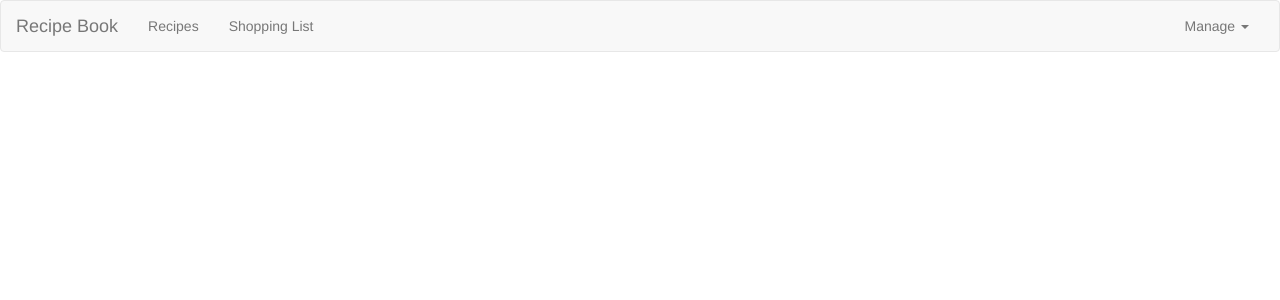
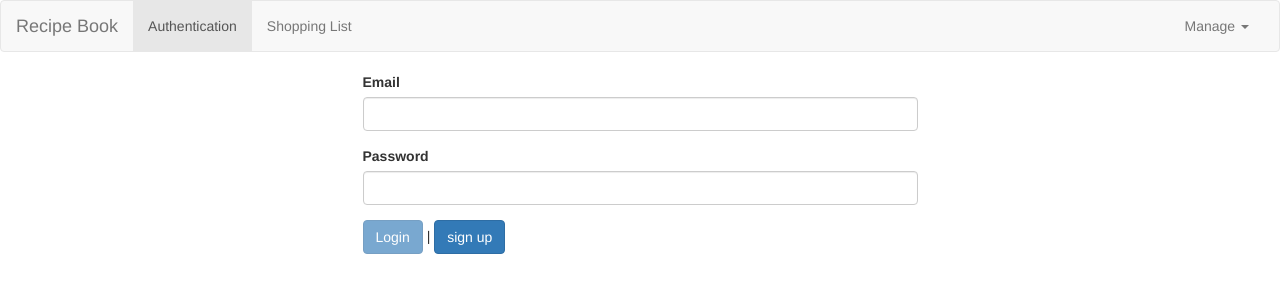
Before and after one commit to AnubhutiRoX/assignment-angular, an Angular app in the folder shop-app/: page /auth in a window 1280 px wide. Before the commit this address led to /. Shown: the top 300 px of the page. Built offline with nearby package versions, Linux system fonts and the light colour scheme.

Commit message:
adding authentication and token passed in fetching recipes from firebase

```diff
--- a/shop-app/src/app/app-routing.module.ts
+++ b/shop-app/src/app/app-routing.module.ts
@@ -6,6 +6,7 @@ import { RecipeStartComponent } from './recipes/recipe-start/recipe-start.compon
 import { RecipeDetailComponent } from './recipes/recipe-detail/recipe-detail.component';
 import { RecipeEditComponent } from './recipes/recipe-edit/recipe-edit.component';
 import { RecipeResolverService } from './recipes/recipe-resolver.service';
+import { AuthComponent } from './auth/auth.component';
 
 const appRoutes: Routes = [
     {path:'', redirectTo: '/recipes', pathMatch: 'full'},
@@ -16,6 +17,7 @@ const appRoutes: Routes = [
         {path: ':id/edit', component: RecipeEditComponent, resolve: [RecipeResolverService]}
     ]},
     {path: 'shopping-list', component: ShoppingListComponent},
+    {path: 'auth', component: AuthComponent}
   ];
 
 
--- a/shop-app/src/app/app.module.ts
+++ b/shop-app/src/app/app.module.ts
@@ -16,6 +16,7 @@ import { AppRoutingModule } from './app-routing.module';
 import { RecipeStartComponent } from './recipes/recipe-start/recipe-start.component';
 import { RecipeEditComponent } from './recipes/recipe-edit/recipe-edit.component';
 import { RecipeService } from './recipes/recipe.service';
+import { AuthComponent } from './auth/auth.component';
 
 @NgModule({
   declarations: [
@@ -29,7 +30,8 @@ import { RecipeService } from './recipes/recipe.service';
     ShoppingEditComponent,
     DropdownDirectove,
     RecipeStartComponent,
-    RecipeEditComponent
+    RecipeEditComponent,
+    AuthComponent
   ],
   imports: [
     BrowserModule,
--- /dev/null
+++ b/shop-app/src/app/auth/auth.component.html
@@ -0,0 +1,18 @@
+<div class="row">
+    <div class="col-xs-12 col-md-6 col-md-offset-3">
+        <form #f="ngForm" (ngSubmit)="onSubmit()">
+            <div class="form-group">
+                <label for="email">Email</label>
+                <input name="email" type="text" id="email" class="form-control" ngModel email required>
+            </div>
+            <div class="form-group">
+                <label for="password">Password</label>
+                <input name="password" type="password" id="password" class="form-control" ngModel required minlength="6">
+            </div>
+            <div>
+                <button type= "submit" class="btn btn-primary" [disabled]="!f.valid">{{isLogin ? 'Login' : 'Sing Up'}}</button> |
+                <button type="button" class="btn btn-primary" (click)="onSwitchMode()">{{isLogin ? 'sign up' : 'Login' }}</button>
+            </div>
+        </form>
+    </div>
+</div>
--- /dev/null
+++ b/shop-app/src/app/auth/auth.component.ts
@@ -0,0 +1,44 @@
+import { Component, ViewChild } from '@angular/core';
+import { NgForm } from '@angular/forms';
+import { AuthService, authResponseData } from './auth.service';
+import { Observable } from 'rxjs';
+import { Router } from '@angular/router';
+
+@Component({
+    selector: 'app-auth',
+    templateUrl: './auth.component.html'
+})
+export class AuthComponent {
+
+    constructor(private authService: AuthService, private router: Router){}
+
+    isLogin: boolean = true;
+    @ViewChild('f') form: NgForm;
+
+    onSwitchMode() {
+        this.isLogin = !this.isLogin;
+    }
+
+    onSubmit() {
+        if (!this.form.value) {
+            return;
+        }
+        const email = this.form.value.email;
+        const password = this.form.value.password;
+        let authObs: Observable<authResponseData>
+
+        if (this.isLogin) {
+            authObs = this.authService.login(email, password);
+        } else {
+            authObs = this.authService.signup(email, password);
+        }
+        authObs
+            .subscribe((res) => {
+                console.log(res);
+                this.router.navigate(['/recipes']);
+            }, (error) => {
+                console.log(error);
+            });
+        this.form.reset();
+    }
+}
--- /dev/null
+++ b/shop-app/src/app/auth/auth.service.ts
@@ -0,0 +1,50 @@
+import { Injectable } from '@angular/core';
+import { HttpClient } from '@angular/common/http';
+import { Subject, BehaviorSubject } from 'rxjs';
+import { tap } from 'rxjs/operators';
+import { User } from './user.model';
+
+export interface authResponseData {
+    kind: string;
+    idToken: string;
+    email: string;
+    refreshToke: string;
+    expiresIn: string;
+    localId: string;
+    registered?: boolean; // used in login only
+}
+@Injectable({providedIn: 'root'})
+export class AuthService {
+    user = new BehaviorSubject<User>(null); // get access to the previously emitted value
+
+    constructor(private http: HttpClient) {}
+
+    handleAuthentication(email: string, localId: string, idToken: string, expiresIn: string) {
+        console.log('handleAuth');
+        const expirationDate = new Date(new Date().getTime() + +expiresIn * 1000);
+        const user = new User(email, localId, idToken, expirationDate);
+        this.user.next(user);
+    }
+
+    signup (email: string, password: string) {
+        return this.http.post<authResponseData>('https://identitytoolkit.googleapis.com/v1/accounts:signUp?key=AIzaSyDPvibywdnVxWAkrMlDz7pWuvk39t7iCIk', {
+            email: email,
+            password: password,
+            returnSecureToken: true
+        })
+        .pipe(tap(res=> {
+            this.handleAuthentication(res.email, res.localId, res.idToken, res.expiresIn);
+        }));
+    }
+
+    login (email: string, password: string) {
+        return this.http.post<authResponseData>('https://identitytoolkit.googleapis.com/v1/accounts:signInWithPassword?key=AIzaSyDPvibywdnVxWAkrMlDz7pWuvk39t7iCIk', {
+            email: email,
+            password: password,
+            returnSecureToken: true
+        })
+        .pipe(tap(res=> {
+            this.handleAuthentication(res.email, res.localId, res.idToken, res.expiresIn);
+        }));
+    }
+}
--- /dev/null
+++ b/shop-app/src/app/auth/user.model.ts
@@ -0,0 +1,14 @@
+export class User {
+    constructor(
+        public email: string,
+        public password: string,
+        private _token: string,
+        private _tokenExpirationDate: Date) {}
+
+        get token() {
+            if (!this._tokenExpirationDate || new Date() > this._tokenExpirationDate) {
+                return null;
+            }
+            return this._token;
+        }
+}
--- a/shop-app/src/app/header/header.component.html
+++ b/shop-app/src/app/header/header.component.html
@@ -6,10 +6,12 @@
 
         <div class="collapse navbar-collapse">
             <ul class="nav navbar-nav">
-                <li routerLinkActive="active"><a [routerLink]="['recipes']">Recipes</a></li>
+                <li routerLinkActive="active"><a [routerLink]="['recipes']" *ngIf="isAuthenticated">Recipes</a></li>
+                <li routerLinkActive="active"><a [routerLink]="['auth']" *ngIf="!isAuthenticated">Authentication</a></li>
                 <li routerLinkActive="active"><a [routerLink]="['shopping-list']">Shopping List</a></li>
             </ul>
             <ul class="nav navbar-nav navbar-right">
+                <li><a *ngIf="isAuthenticated" style="cursor: pointer" class="dropdown-toggle" role="button">Logout</a>
                 <li class="dropdown" appDropdown><a style="cursor: pointer" class="dropdown-toggle" role="button">Manage <span class="caret"></span></a>
                     <ul class="dropdown-menu">
                         <li><a style="cursor: pointer" (click)="onSaveData()">Save Data</a></li>
--- a/shop-app/src/app/header/header.component.ts
+++ b/shop-app/src/app/header/header.component.ts
@@ -1,16 +1,33 @@
-import {Component, EventEmitter, Output} from '@angular/core';
+import {Component, EventEmitter, Output, OnInit, OnDestroy} from '@angular/core';
 import { DataStorageService } from '../shared/data-storage.service';
+import { AuthService } from '../auth/auth.service';
+import { Subscription } from 'rxjs';
 
 @Component({
     selector: 'app-header',
     templateUrl: './header.component.html'
 })
-export class HeaderComponent {
-    constructor(private dataStore: DataStorageService){}
+export class HeaderComponent implements OnInit, OnDestroy {
+
+    isAuthenticated: boolean = false;
+    private userSubs: Subscription;
+
+    constructor(private dataStore: DataStorageService, private authService: AuthService){}
     onSaveData() {
         this.dataStore.storeRecipes();
     }
     onFetchData() {
         this.dataStore.getRecipes().subscribe();
     }
+
+    ngOnInit() {
+        this.userSubs = this.authService.user.subscribe(user => {
+            console.log(user);
+            this.isAuthenticated = !!user;
+        })
+    }
+
+    ngOnDestroy() {
+        this.userSubs.unsubscribe();
+    }
 }
--- a/shop-app/src/app/shared/data-storage.service.ts
+++ b/shop-app/src/app/shared/data-storage.service.ts
@@ -1,14 +1,15 @@
 import { Injectable } from '@angular/core';
-import { HttpClient } from '@angular/common/http';
+import { HttpClient, HttpParams } from '@angular/common/http';
 import { Recipe } from '../recipes/recipe.model';
 import { RecipeService } from '../recipes/recipe.service';
-import {map, tap} from 'rxjs/operators';
+import {map, tap, take, exhaustMap} from 'rxjs/operators';
+import { AuthService } from '../auth/auth.service';
 
 @Injectable({
     providedIn: 'root'
 })
 export class DataStorageService{
-    constructor(private http: HttpClient, private recipeService: RecipeService) {}
+    constructor(private http: HttpClient, private recipeService: RecipeService, private authService: AuthService) {}
 
     storeRecipes() {
         const recipes = this.recipeService.getRecipes();
@@ -19,8 +20,21 @@ export class DataStorageService{
     }
 
     getRecipes() {
-        return this.http.get<Recipe[]>('https://shop-app-66008-default-rtdb.firebaseio.com/recipes.json')
-            .pipe(map(recipes => {
+
+        // now pipe both the observerables into 1 big observable - exhaustMap which waits for data from
+        // previousobservable and then in the observable chain new observable will be added
+        return this.authService.user.pipe(
+            take(1),
+            exhaustMap(user => {
+                return this.http.get<Recipe[]>(
+                    'https://shop-app-66008-default-rtdb.firebaseio.com/recipes.json',
+                    {
+                        params: new HttpParams().set('auth', user.token )
+                    }
+                );
+            }), // we are telling take that get 1 user and thats it !
+
+            map(recipes => {
                 return recipes.map(recipe => {
                     return {...recipe, Ingredients: recipe.ingredients ? recipe.ingredients : []};
                 })
@@ -28,6 +42,7 @@ export class DataStorageService{
             tap(recipes => {
                 this.recipeService.setRecipes(recipes);
             })
-            )
+        );
+
     }
 }
```
